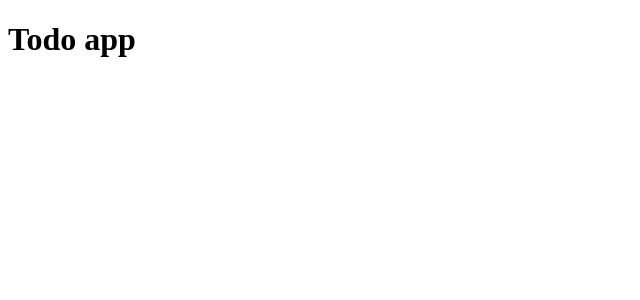
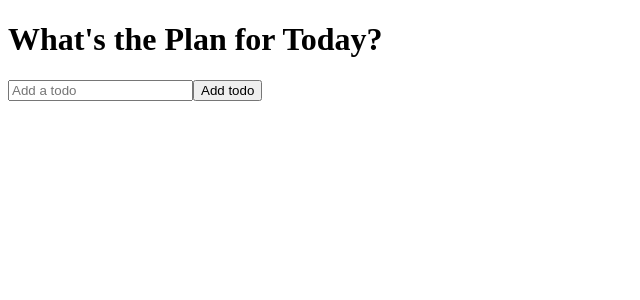
Before and after one commit to zhouzhou0619/react-to-do-list-application, a React (Create React App) app: page / in a window 1280 px wide. Shown: the top 300 px of the page, without its empty margins (0-640 px from the left). Built offline with nearby package versions, Linux system fonts and the light colour scheme.

Commit message:
Add todo function, use console log to check

```diff
--- a/src/App.js
+++ b/src/App.js
@@ -1,10 +1,11 @@
 import React from 'react';
 import './App.css';
+import TodoList from './components/TodoList';
 
 function App() {
     return (
         <div className="todo-app">
-            <h1>Todo app</h1>
+            <TodoList />
         </div>
     );
 }
--- a/src/components/TodoForm.js
+++ b/src/components/TodoForm.js
@@ -1,7 +1,29 @@
-import React from 'react';
+import React, { useState } from 'react';
 
-function TodoForm() {
-    return <div></div>;
+function TodoForm(props) {
+    const [input, setInput] = useState('');
+
+    const handleChange = e => {
+        setInput(e.target.value);
+    };
+
+    const handleSubmit = e => {
+        e.preventDefault();
+
+        props.onSubmit({
+            id: Math.floor(Math.random() * 10000),
+            text: input,
+        });
+
+        setInput('');
+    };
+
+    return (
+        <form className="todo-form" onSubmit={handleSubmit}>
+            <input type="text" placeholder="Add a todo" value={input} name="text" className="todo-input" onChange={handleChange} />
+            <button className="todo-button">Add todo</button>
+        </form>
+    );
 }
 
 export default TodoForm;
--- a/src/components/TodoList.js
+++ b/src/components/TodoList.js
@@ -0,0 +1,24 @@
+import React, { useState } from 'react';
+import TodoForm from './TodoForm';
+
+function TodoList() {
+    const [todos, setTodos] = useState([]);
+
+    const addTodo = todo => {
+        if (!todo.text || /^\s*$/.test(todo.text)) {
+            return;
+        }
+
+        const newTodos = [todo, ...todos];
+        setTodos(newTodos);
+        console.log(todo, ...todos);
+    };
+    return (
+        <div>
+            <h1>What's the Plan for Today?</h1>
+            <TodoForm onSubmit={addTodo} />
+        </div>
+    );
+}
+
+export default TodoList;
```
